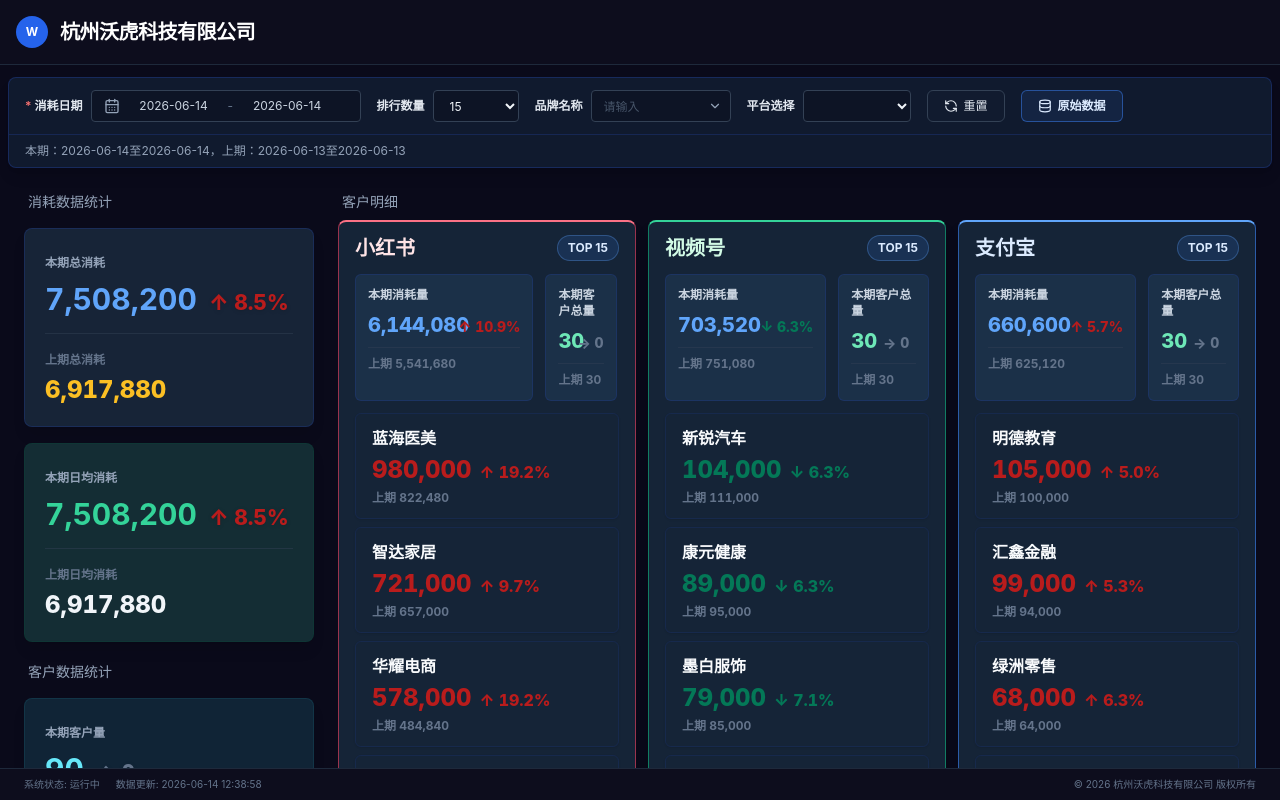
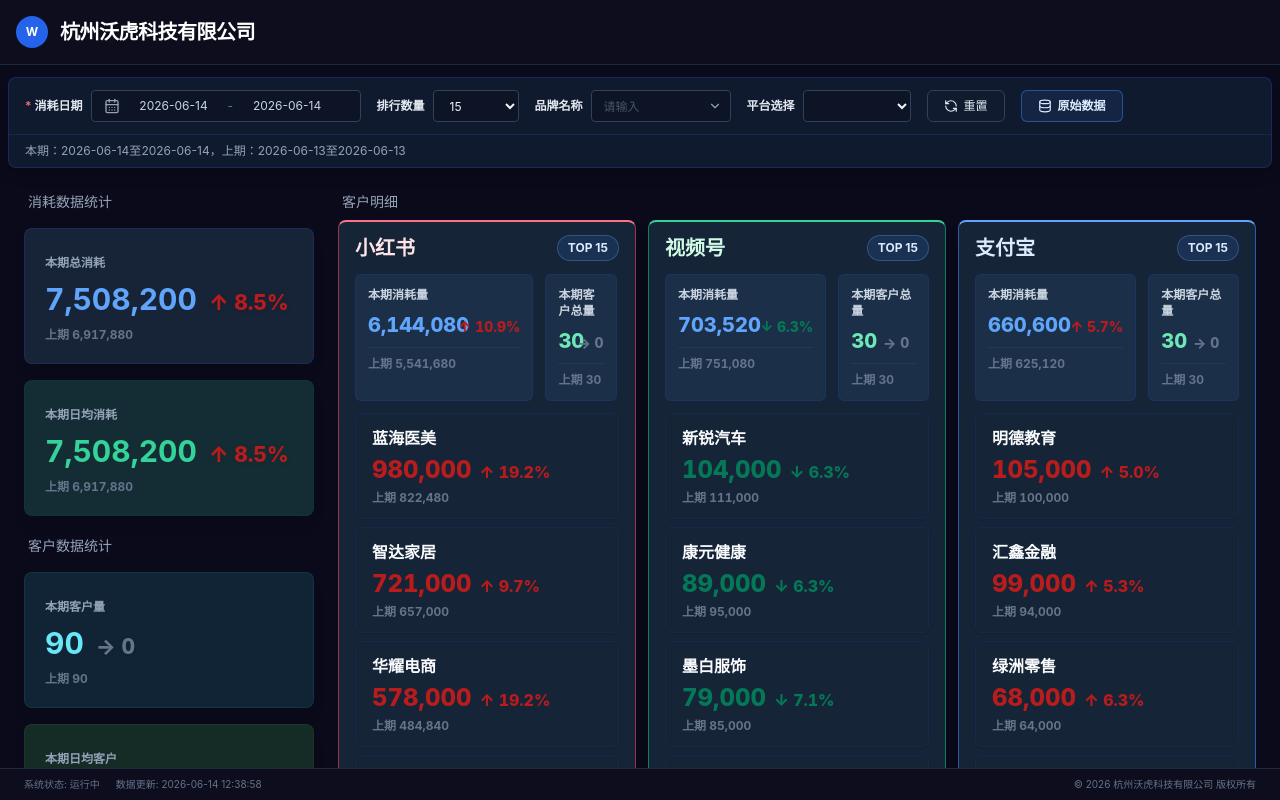
Before and after one commit to yuewithme/toufang-data-dashboard, a React (Vite) app: page /#/ in a window 1280 px wide. Built offline with nearby package versions, Linux system fonts and the light colour scheme.

Commit message:
Compact previous stats display

```diff
--- a/src/components/TaskCompletionPanel.tsx
+++ b/src/components/TaskCompletionPanel.tsx
@@ -18,7 +18,6 @@
   previousLabel: string;
   previousValue: number;
   tone: string;
-  previousTone: string;
   className: string;
   compare?: {
     value: number;
@@ -33,7 +32,6 @@
     previousLabel: '上期总消耗',
     previousValue: data.previousPeriodConsumption,
     tone: 'text-blue-400',
-    previousTone: 'text-amber-400',
     compare: {
       value: getPercentChange(data.periodConsumption, data.previousPeriodConsumption),
       text: formatComparePercent(getPercentChange(data.periodConsumption, data.previousPeriodConsumption)),
@@ -46,7 +44,6 @@
     previousLabel: '上期日均消耗',
     previousValue: data.previousPeriodAverageConsumption,
     tone: 'text-emerald-400',
-    previousTone: 'text-slate-100',
     compare: {
       value: getPercentChange(data.periodAverageConsumption, data.previousPeriodAverageConsumption),
       text: formatComparePercent(getPercentChange(data.periodAverageConsumption, data.previousPeriodAverageConsumption)),
@@ -62,7 +59,6 @@
     previousLabel: '上期客户量',
     previousValue: data.previousPeriodCustomers,
     tone: 'text-cyan-300',
-    previousTone: 'text-violet-300',
     compare: {
       value: data.periodCustomers - data.previousPeriodCustomers,
       text: formatCompareNumber(data.periodCustomers - data.previousPeriodCustomers),
@@ -75,7 +71,6 @@
     previousLabel: '上期日均客户',
     previousValue: data.previousPeriodAverageCustomers,
     tone: 'text-lime-300',
-    previousTone: 'text-slate-100',
     compare: {
       value: data.periodAverageCustomers - data.previousPeriodAverageCustomers,
       text: formatCompareNumber(data.periodAverageCustomers - data.previousPeriodAverageCustomers),
@@ -96,8 +91,8 @@
           : 'text-slate-500';
 
       return (
-        <Card key={stat.label} className={`${stat.className} min-h-[156px] shadow-lg`}>
-          <CardContent className="flex h-full flex-col justify-center gap-4 p-5">
+        <Card key={stat.label} className={`${stat.className} min-h-[118px] shadow-lg`}>
+          <CardContent className="flex h-full flex-col justify-center gap-2.5 p-5">
             <div>
               <span className="text-xs font-semibold text-slate-400">{stat.label}</span>
               <div className="mt-2 flex items-baseline gap-3">
@@ -109,11 +104,8 @@
                 )}
               </div>
             </div>
-            <div className="border-t border-slate-700/50 pt-3">
-              <span className="text-xs font-semibold text-slate-500">{stat.previousLabel}</span>
-              <div className={`mt-1 text-2xl font-extrabold tabular-nums ${stat.previousTone}`}>
-                {formatNumber(stat.previousValue)}
-              </div>
+            <div className="text-xs font-bold tabular-nums text-slate-500">
+              上期 {formatNumber(stat.previousValue)}
             </div>
           </CardContent>
         </Card>
```
